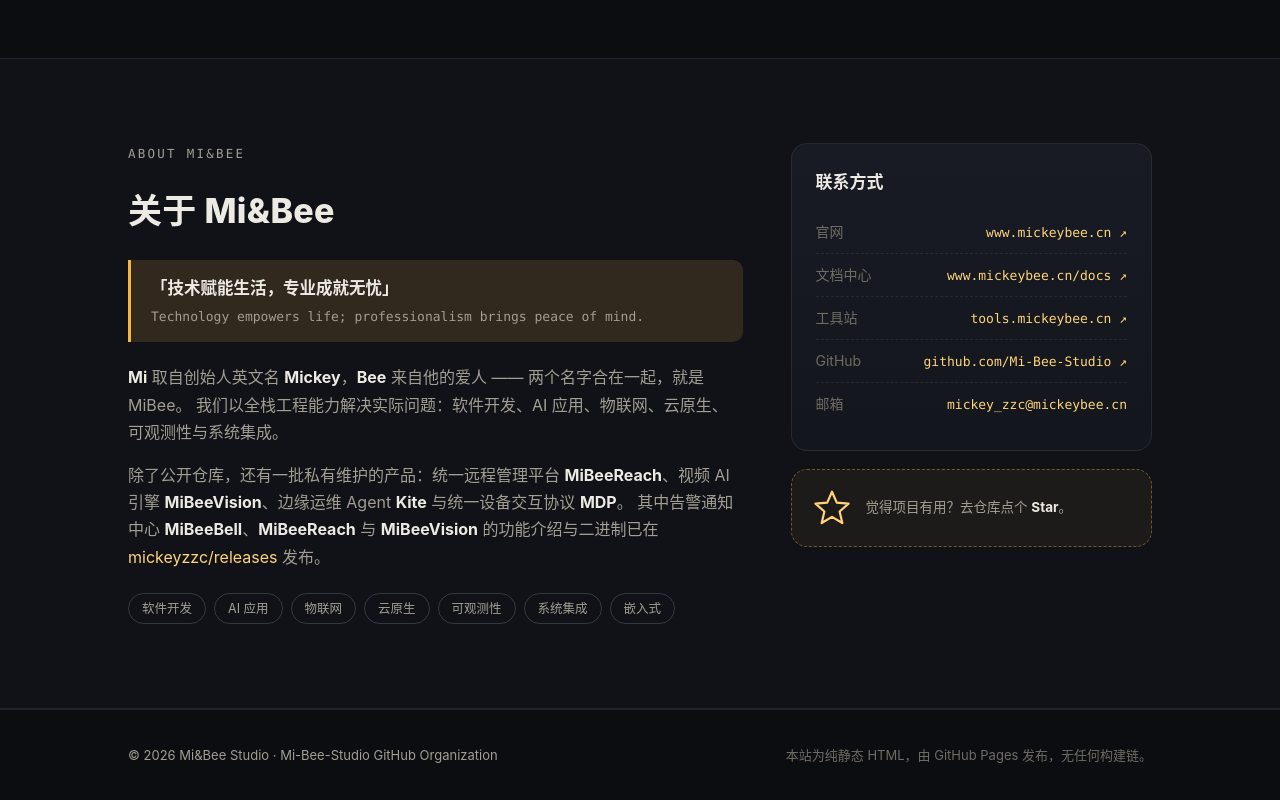
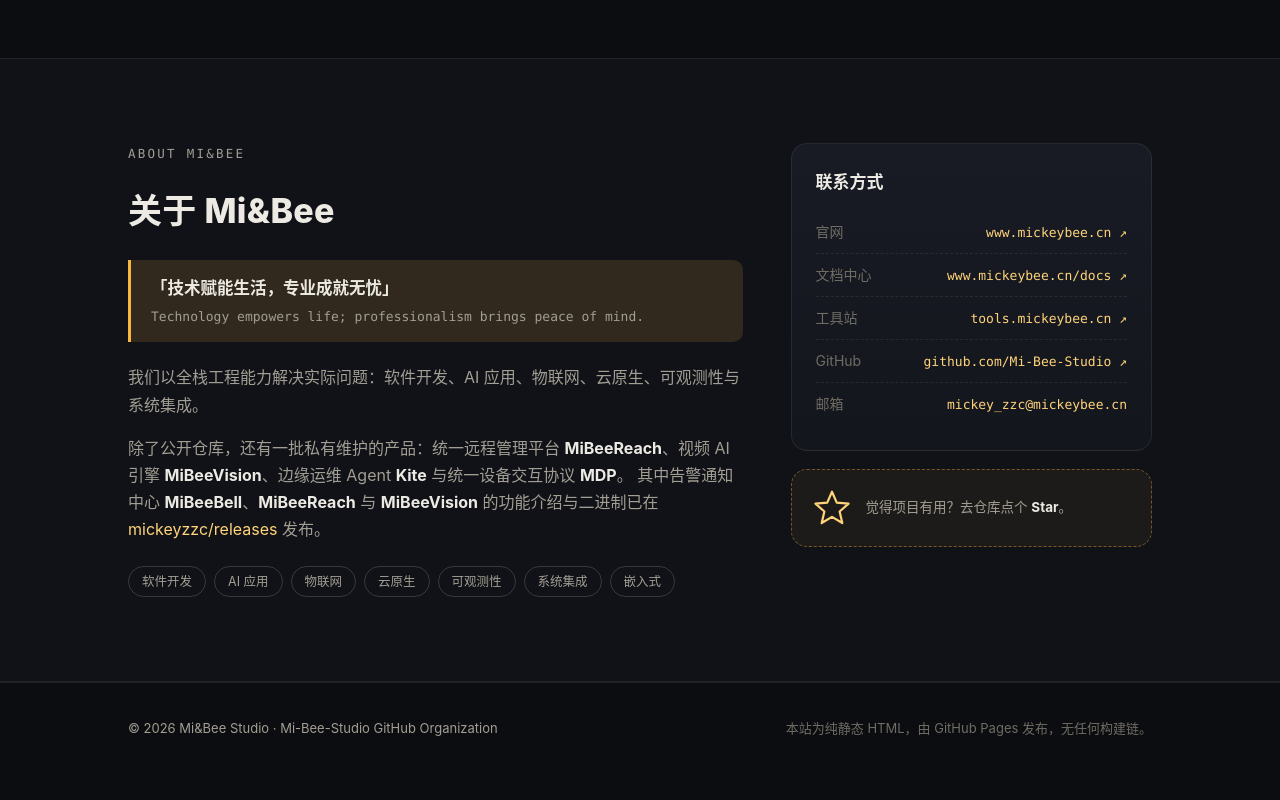
Before and after one commit to Mi-Bee-Studio/Mi-Bee-Studio.github.io, a plain HTML site: page index.html in a window 1280 px wide. Shown: the part 6715-7515 px from the top of the page. After the commit the page ends 7488 px from the top, so only its background shows below. Drawn offline with Linux system fonts and the light colour scheme.

Commit message:
docs(about): 移除命名源由段——内部典故不公开

```diff
--- a/index.html
+++ b/index.html
@@ -346,7 +346,6 @@
       <h2>关于 Mi&amp;Bee</h2>
       <blockquote>「技术赋能生活，专业成就无忧」<br><span>Technology empowers life; professionalism brings peace of mind.</span></blockquote>
       <p>
-        <b>Mi</b> 取自创始人英文名 <b>Mickey</b>，<b>Bee</b> 来自他的爱人 —— 两个名字合在一起，就是 MiBee。
         我们以全栈工程能力解决实际问题：软件开发、AI 应用、物联网、云原生、可观测性与系统集成。
       </p>
       <p>
```
